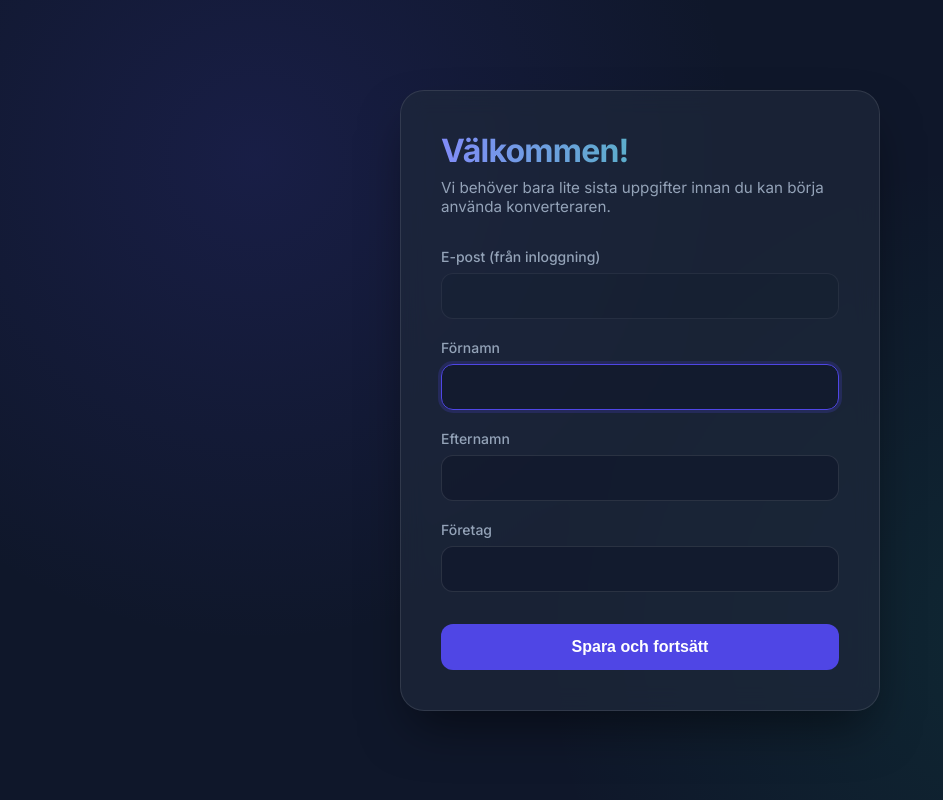
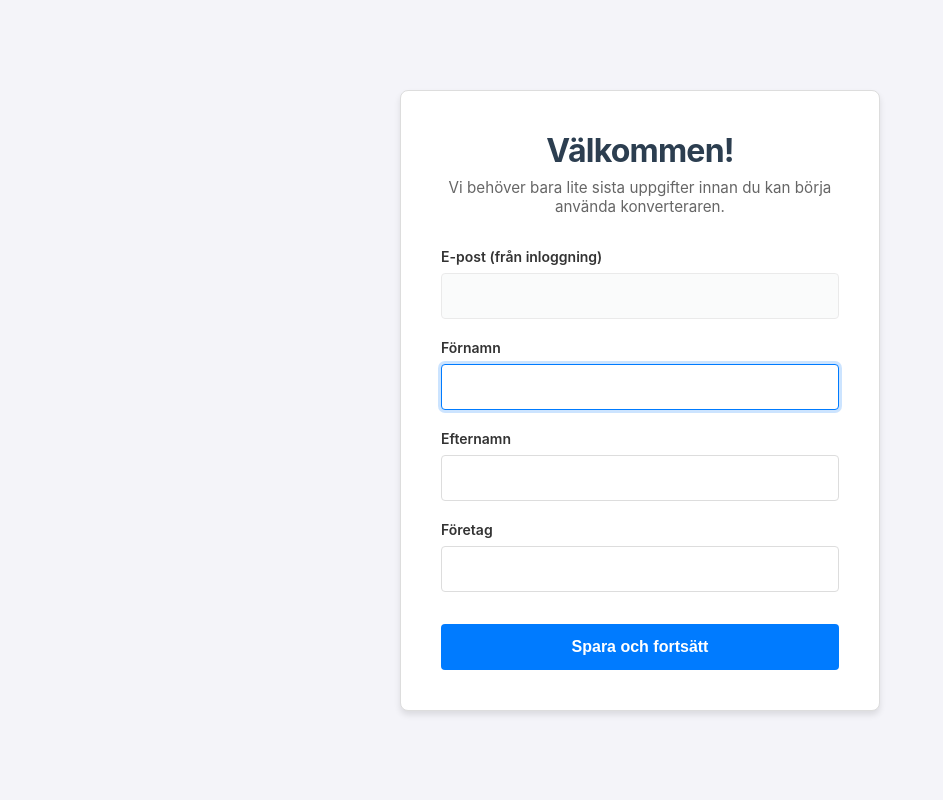
Before and after one commit to Friggo-74/bygglosen-converter, a Flask app: template templates/register.html in a window 1280 px wide. Shown: the whole page, without its empty margins (0-943 px from the left). Run offline with Flask 3, Linux system fonts and the light colour scheme; the template is opened without the code that fills it, so the values that code supplies are empty.

Commit message:
Design: Uppdaterat registreringssidan för att matcha resten av applikationen

```diff
--- a/templates/register.html
+++ b/templates/register.html
@@ -8,13 +8,14 @@
     <link href="https://fonts.googleapis.com/css2?family=Inter:wght@300;400;500;600;700&display=swap" rel="stylesheet">
     <style>
         :root {
-            --primary: #4F46E5;
-            --primary-hover: #4338CA;
-            --bg: #0F172A;
-            --card-bg: rgba(30, 41, 59, 0.7);
-            --text-main: #F8FAFC;
-            --text-muted: #94A3B8;
-            --border: rgba(255, 255, 255, 0.1);
+            --primary: #007bff;
+            --primary-hover: #0056b3;
+            --bg: #f4f4f9;
+            --card-bg: #ffffff;
+            --text-main: #333333;
+            --text-muted: #666666;
+            --text-heading: #2c3e50;
+            --border: #dddddd;
             --accent: #10B981;
         }
 
@@ -25,11 +26,8 @@
         }
 
         body {
-            font-family: 'Inter', sans-serif;
+            font-family: -apple-system, BlinkMacSystemFont, "Segoe UI", Roboto, "Helvetica Neue", Arial, sans-serif;
             background-color: var(--bg);
-            background-image:
-                radial-gradient(circle at 20% 20%, rgba(79, 70, 229, 0.15) 0%, transparent 40%),
-                radial-gradient(circle at 80% 80%, rgba(16, 185, 129, 0.1) 0%, transparent 40%);
             color: var(--text-main);
             min-height: 100vh;
             display: flex;
@@ -42,11 +40,10 @@
             width: 100%;
             max-width: 480px;
             background: var(--card-bg);
-            backdrop-filter: blur(12px);
             border: 1px solid var(--border);
-            border-radius: 24px;
+            border-radius: 8px;
             padding: 40px;
-            box-shadow: 0 25px 50px -12px rgba(0, 0, 0, 0.5);
+            box-shadow: 0 4px 6px rgba(0, 0, 0, 0.1);
         }
 
         h1 {
@@ -54,16 +51,15 @@
             font-weight: 700;
             margin-bottom: 8px;
             letter-spacing: -0.025em;
-            background: linear-gradient(to right, #818CF8, #34D399);
-            -webkit-background-clip: text;
-            background-clip: text;
-            -webkit-text-fill-color: transparent;
+            color: var(--text-heading);
+            text-align: center;
         }
 
         p.subtitle {
             color: var(--text-muted);
             margin-bottom: 32px;
             font-size: 0.95rem;
+            text-align: center;
         }
 
         .form-group {
@@ -74,15 +70,15 @@
             display: block;
             margin-bottom: 8px;
             font-size: 0.875rem;
-            font-weight: 500;
-            color: var(--text-muted);
+            font-weight: 600;
+            color: var(--text-main);
         }
 
         input {
             width: 100%;
-            background: rgba(15, 23, 42, 0.6);
+            background: #ffffff;
             border: 1px solid var(--border);
-            border-radius: 12px;
+            border-radius: 4px;
             padding: 12px 16px;
             color: var(--text-main);
             font-family: inherit;
@@ -93,13 +89,13 @@
         input:focus {
             outline: none;
             border-color: var(--primary);
-            box-shadow: 0 0 0 3px rgba(79, 70, 229, 0.2);
+            box-shadow: 0 0 0 3px rgba(0, 123, 255, 0.2);
         }
 
         input[readonly] {
             opacity: 0.6;
             cursor: not-allowed;
-            background: rgba(15, 23, 42, 0.3);
+            background: #f8f9fa;
         }
 
         .btn {
@@ -107,7 +103,7 @@
             background: var(--primary);
             color: white;
             border: none;
-            border-radius: 12px;
+            border-radius: 4px;
             padding: 14px;
             font-size: 1rem;
             font-weight: 600;
@@ -118,22 +114,20 @@
 
         .btn:hover {
             background: var(--primary-hover);
-            transform: translateY(-1px);
-            box-shadow: 0 4px 12px rgba(79, 70, 229, 0.3);
         }
 
         .btn:active {
-            transform: translateY(0);
+            transform: translateY(1px);
         }
 
         .alert {
             padding: 12px 16px;
-            border-radius: 12px;
+            border-radius: 4px;
             margin-bottom: 24px;
             font-size: 0.875rem;
-            background: rgba(239, 68, 68, 0.1);
-            border: 1px solid rgba(239, 68, 68, 0.2);
-            color: #FCA5A5;
+            background: #fee;
+            border: 1px solid #fcc;
+            color: #c00;
         }
     </style>
 </head>
```
